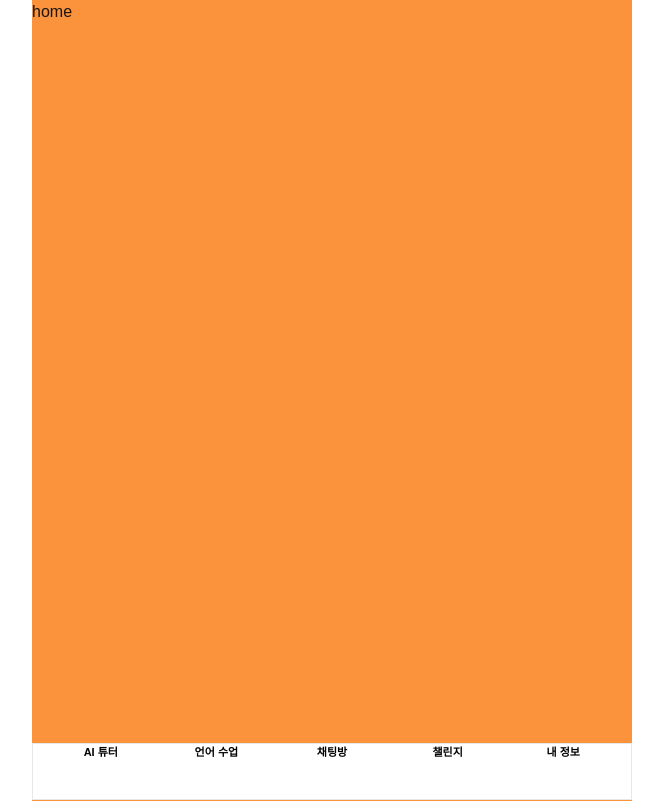
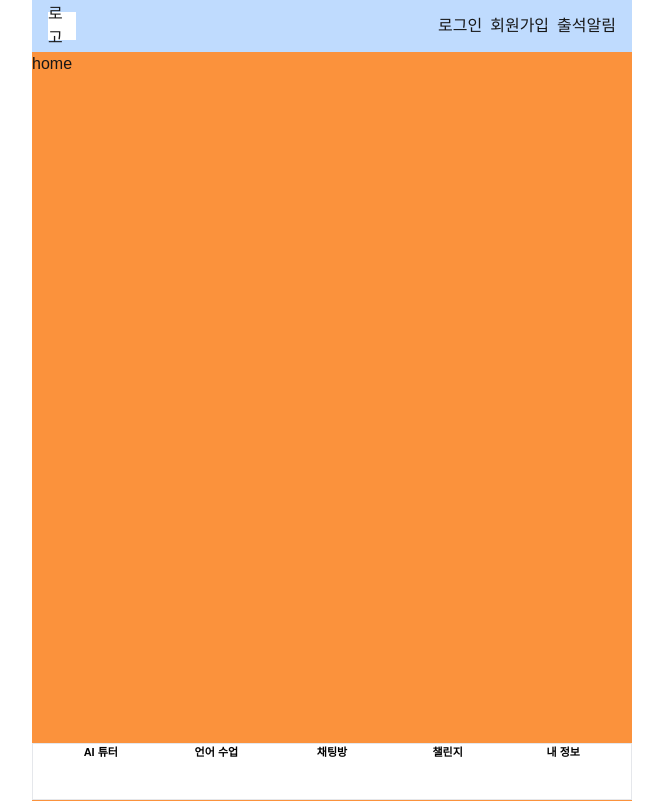
Before and after one commit to someone-to-speak/OnePeak, a Next.js app: page / in a window 1280 px wide. Shown: the top 801 px of the page, without its empty margins (308-971 px from the left). Built offline with nearby package versions, Linux system fonts and the light colour scheme; what tailwindcss-safe-area would draw is missing.

Commit message:
style: 테스트용 인증 라우트 추가

```diff
--- a/src/app/layout.tsx
+++ b/src/app/layout.tsx
@@ -1,6 +1,7 @@
 import type { Metadata } from "next";
 import "./globals.css";
 import Navibar from "@/components/nav/Navibar";
+import Header from "@/components/header/Header";
 
 export const metadata: Metadata = {
   title: "Create Next App",
@@ -23,7 +24,8 @@ export default function RootLayout({
       </head>
       <body>
         <div className="h-full">
-          <div className="w-full min-w-[320px] max-w-[600px] mx-auto my-0  min-h-full">
+          <div className="flex flex-col w-full min-w-[320px] max-w-[600px] mx-auto my-0  min-h-full">
+            <Header />
             {children}
             <Navibar />
           </div>
--- a/src/components/header/Header.tsx
+++ b/src/components/header/Header.tsx
@@ -1 +1,19 @@
-// 여기
+import Link from "next/link";
+
+const Header = () => {
+  return (
+    <header className="w-full sticky min-w-[320px] max-w-[600px] top-0 left-0 right-0 mx-auto mt-0">
+      <div className="flex items-center justify-between box-border px-4 h-[52px] bg-blue-200">
+        <div className="flex justify-center items-center w-[28px] h-[28px] bg-white">로고</div>
+        <div className="flex justify-center items-center ml-auto gap-2">
+          <Link href={"/login"}>로그인</Link>
+          <Link href={"/signUp"}>회원가입</Link>
+          <>출석</>
+          <>알림</>
+        </div>
+      </div>
+    </header>
+  );
+};
+
+export default Header;
```
